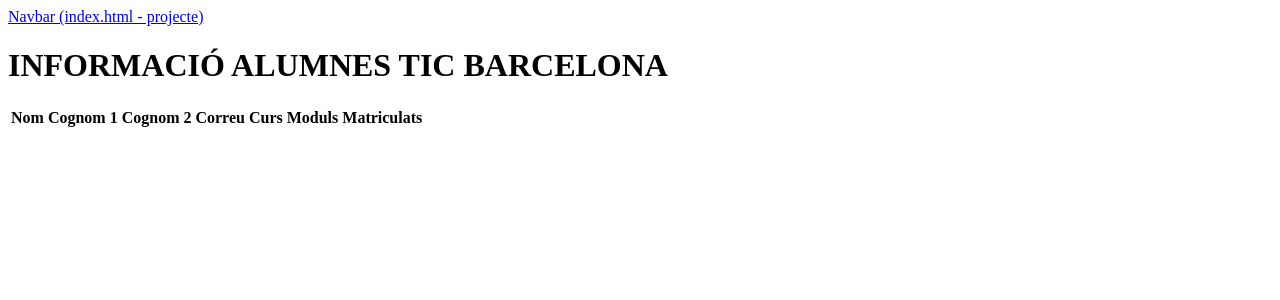
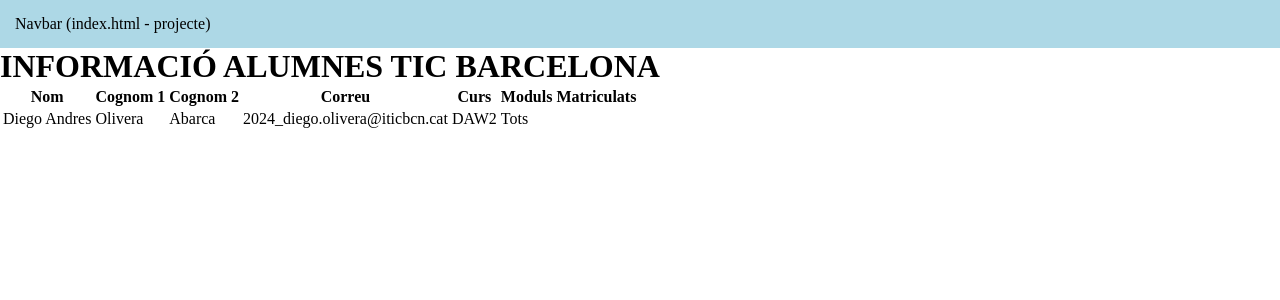
Before and after one commit to daobaa/django_diegoolivera, a Django app: page /centre/students in a window 1280 px wide. Shown: the top 300 px of the page. Run offline with Django 4.2, Linux system fonts and the light colour scheme; lists and menus that the app fills with data are empty.

Commit message:
Fixed relation index and other pages | css added

```diff
--- a/ACTIVITAT_13/TIC_BCN_inicials_alumnat/settings.py
+++ b/ACTIVITAT_13/TIC_BCN_inicials_alumnat/settings.py
@@ -11,6 +11,8 @@ https://docs.djangoproject.com/en/4.2/ref/settings/
 """
 
 from pathlib import Path
+
+from django.conf.global_settings import STATICFILES_DIRS
 
 # Build paths inside the project like this: BASE_DIR / 'subdir'.
 BASE_DIR = Path(__file__).resolve().parent.parent
@@ -120,6 +122,10 @@ USE_TZ = True
 
 STATIC_URL = 'static/'
 
+STATICFILES_DIRS = [
+    BASE_DIR / 'static'
+]
+
 # Default primary key field type
 # https://docs.djangoproject.com/en/4.2/ref/settings/#default-auto-field
 
--- /dev/null
+++ b/ACTIVITAT_13/centre/static/styles/header.css
@@ -0,0 +1,4 @@
+.head{
+    padding: 15px;
+    background-color: lightblue;
+}
--- /dev/null
+++ b/ACTIVITAT_13/centre/static/styles/index.css
@@ -0,0 +1,3 @@
+*{
+    margin: 0;
+}
--- a/ACTIVITAT_13/centre/templates/head/header.html
+++ b/ACTIVITAT_13/centre/templates/head/header.html
@@ -1,13 +1,15 @@
 <!doctype html>
-<html lang="en">
+{% load static %}
+<html lang="es">
 <head>
     <meta charset="UTF-8">
     <meta name="viewport" content="width=device-width, initial-scale=1">
+    <link rel="stylesheet" href="{% static 'styles/header.css' %}">
     <title>Document</title>
 </head>
 <body>
-    <div>
-        <a href='index'>Navbar (index.html - projecte)</a>
+    <div class="head">
+        <p>Navbar (index.html - projecte)</p>
     </div>
 </body>
 </html>
--- a/ACTIVITAT_13/centre/templates/index.html
+++ b/ACTIVITAT_13/centre/templates/index.html
@@ -1,8 +1,10 @@
 <!doctype html>
 <html lang="es">
 <head>
+    {% load static %}
     <meta charset="UTF-8">
     <meta name="viewport" content="width=device-width, initial-scale=1">
+    <link rel="stylesheet" href="{% static 'styles/index.css' %}">
     <title>Projecte Centre</title>
 </head>
 <body>
--- a/ACTIVITAT_13/centre/urls.py
+++ b/ACTIVITAT_13/centre/urls.py
@@ -2,8 +2,6 @@ from django.urls import path
 from . import views
 
 urlpatterns = [
-    path('', views.index_one, name='index_one'),
-    path('index', views.index, name='index'),
     path('students', views.students, name='students'),
     path('teachers', views.teachers, name='teachers')
 ]
--- a/ACTIVITAT_13/centre/views.py
+++ b/ACTIVITAT_13/centre/views.py
@@ -2,16 +2,9 @@ from django.shortcuts import render
 from django.http import HttpResponse
 from django.template import loader
 
-def index_one(request):
-    return HttpResponse("Hello, world")
-def index(request):
-    professor = {"name": "Sergi", "surname1": "Franco", "mail":"sfranco@iticbcn.cat"}
-    template = loader.get_template('index.html')
-    data = template.render({"nom":professor["name"], "cognom1":professor["surname1"], "correu":professor["mail"]})
-    return HttpResponse(data)
 def students(request):
-    template = loader.get_template('students.html')
-    return HttpResponse(template.render())
+    student = {"name":"Diego Andres", "surname1":"Olivera", "surname2":"Abarca", "mail":"2024_diego.olivera@iticbcn.cat", "course":"DAW2", "modules":"Tots"}
+    return render(request, 'students.html', {"nom":student["name"], "cognom1":student["surname1"], "cognom2":student["surname2"], "correu":student["mail"], "curs":student["course"], "moduls":student["modules"]})
 def teachers(request):
-    template = loader.get_template('teachers.html')
-    return HttpResponse(template.render())
+    professor = {"name":"Sergi", "surname1":"Franco", "surname2":"Gonzalez", "mail":"sfranco@iticbcn.cat", "course":"DAW2", "thutor":"Header", "modules":"M14"}
+    return render(request, 'teachers.html', {"nom":professor["name"], "cognom1":professor["surname1"], "cognom2":professor["surname2"], "correu":professor["mail"], "curs":professor["course"], "tutor":professor["thutor"], "moduls_imp":professor["modules"]})
```
